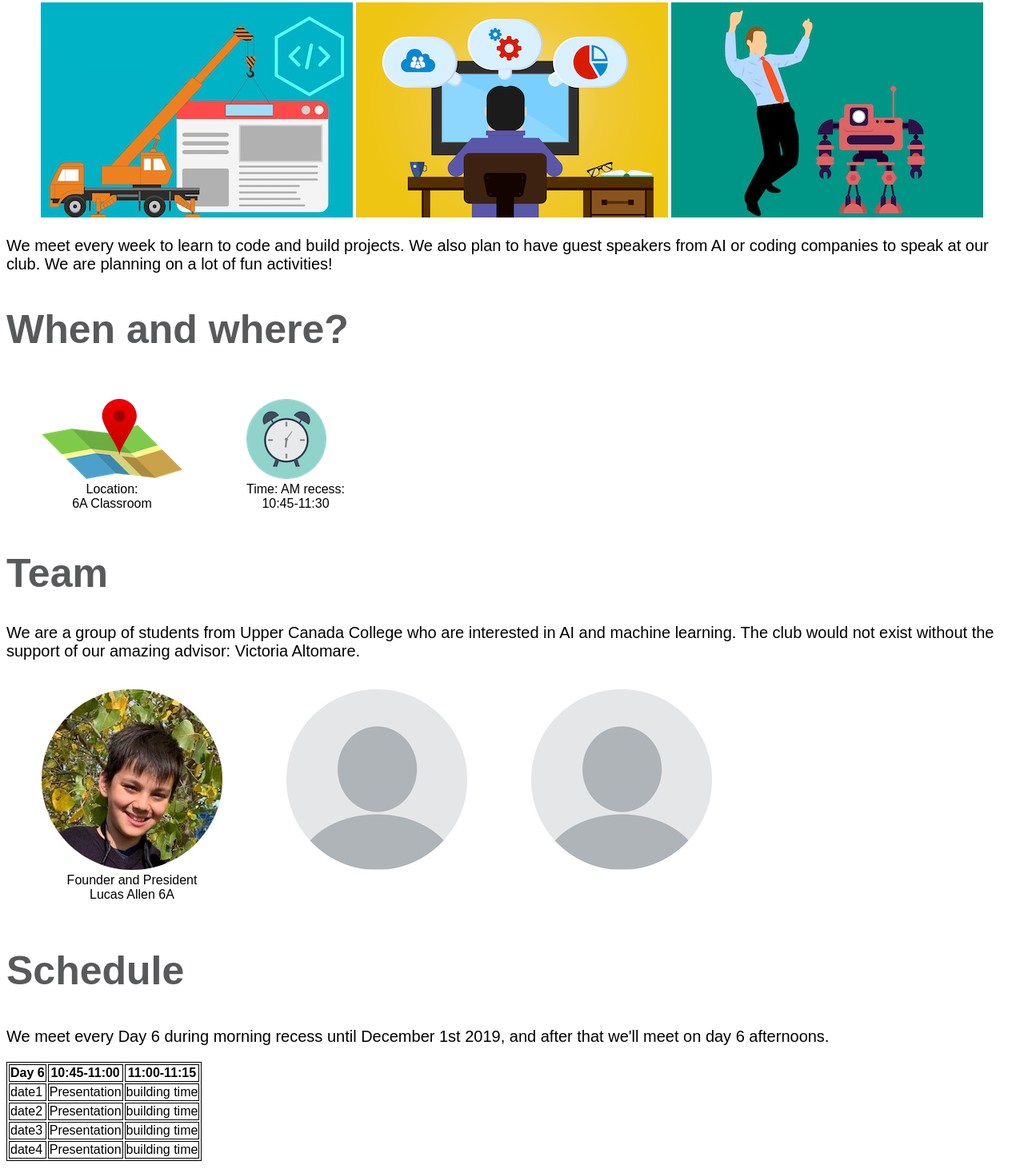
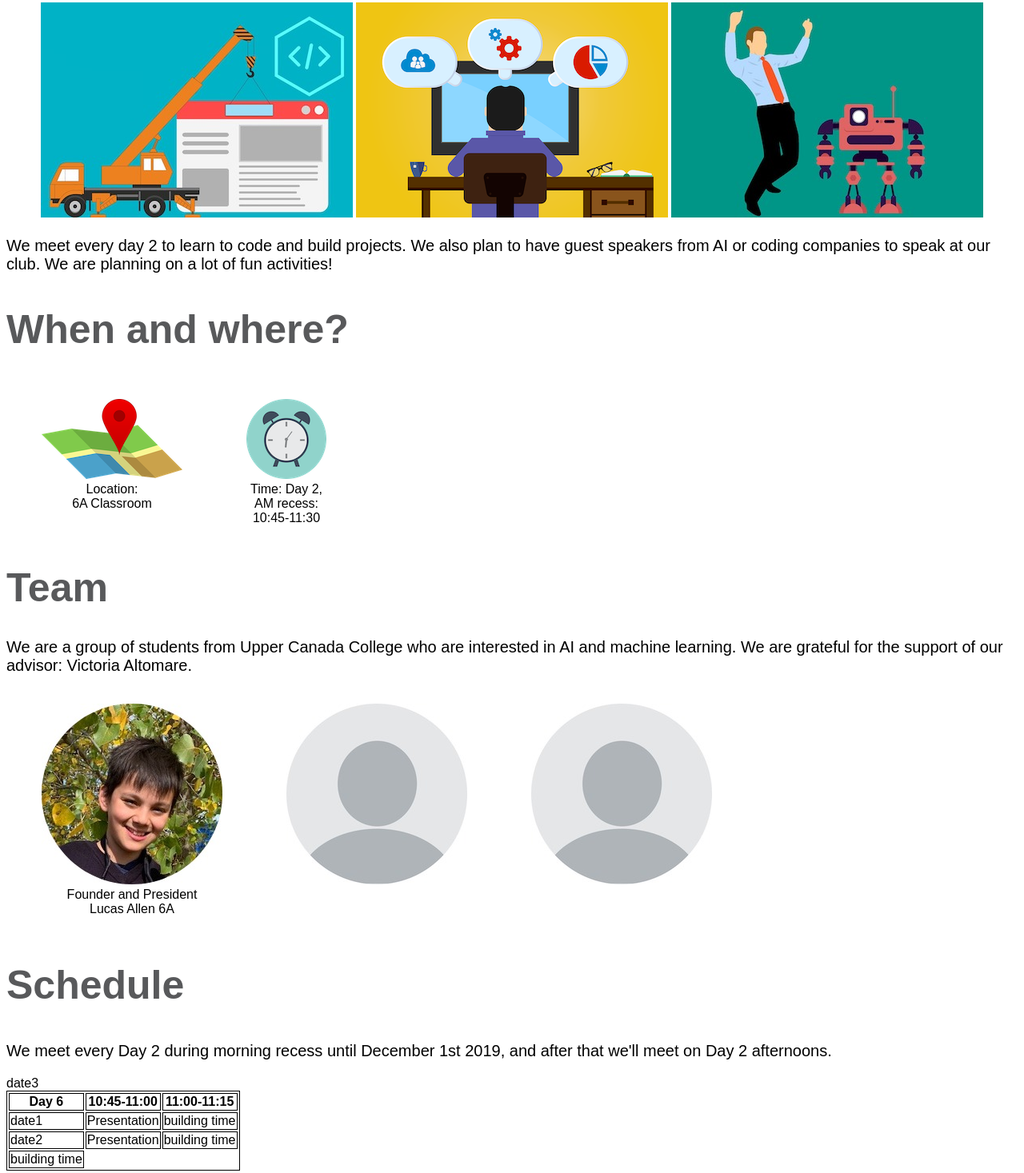
Before and after one commit to uccaiclub/uccaiclub.github.io, a plain HTML site: page index.html in a window 1280 px wide. Shown: the part 1727-3194 px from the top of the page at 80% size. Drawn offline with Linux system fonts and the light colour scheme.

Commit message:
Add files via upload

```diff
--- a/index.html
+++ b/index.html
@@ -45,7 +45,7 @@
 
 
 
-
+<!--pictures of robots, drones + self driving carsbbbb-->
 <center>
                 <h2>Examples:</h2>
 <div id="Me">
@@ -69,10 +69,7 @@
                 </div>
         </center>
 
-
-
-
-
+<!--Our goals!!!!!!!!!!!!!!!!!!!!!!!!!   NOT INCLUDING pictures-->
 <center>
 <h1 id="goal" style="font-size:50px;color:#58595b;">Our goals</h1>
 <p style="font-size: 40px; color: #58595b;"> To Explore STEM(Sceince Technoligy Engineering <br/>Mathematics) • Coding • Machine<br/> Learning • Web Development</p>
@@ -82,9 +79,9 @@
 <div><button type="button"> <a style="text-decoration: none;"href="#signup">Sign Up Now!</a></button></div>
 </center>
 
-
+<!--what we do-->
   <h1 style="font-size:50px;color:#58595b;">What we do</h1>
-
+<!--pictures of what we do-->
 <center>
   <div id="Me">
 
@@ -106,23 +103,12 @@
 
                          </div>
 </center>
-
-
-
-
-
-
-
-
-
-
-
-
-
-  <p>We meet every week to learn to code and build projects. We also plan to have guest speakers from AI or coding companies to speak at our club. We are planning on a lot of fun activities!</p>
+<!--explanation-->
+  <p>We meet every day 2 to learn to code and build projects. We also plan to have guest speakers from AI or coding companies to speak at our club. We are planning on a lot of fun activities!</p>
 
 
   <h2 style="font-size:50px;color:#58595b;">When and where?</h2>
+  <!--location and time-->
   <div class="row">
 
         <figure>
@@ -137,13 +123,14 @@
                         <div class="coloum">
                                 <img src="time.png" style="50%" >
 
-                                <figcaption style="text-align:center">Time: AM recess: <br/>10:45-11:30</figcaption>
+                                <figcaption style="text-align:center">Time: Day 2,<br/>AM recess: <br/>10:45-11:30</figcaption>
                         </figure>
 
                             </div>
-
+<!--team-->
   <h1 style="font-size:50px;color:#58595b;"id="team">Team</h1>
-  <p>We are a group of students from Upper Canada College who are interested in AI and machine learning. The club would not exist without the support of our amazing advisor: Victoria Altomare.</p>
+  <p>We are a group of students from Upper Canada College who are interested in AI and machine learning. We are grateful for the support of our advisor: Victoria Altomare.</p>
+  <!--photos-->
   <div class="row">
 
 
@@ -176,13 +163,13 @@
 
                             </div>
 
-
-  <h2 style="font-size:50px;color:#58595b;">Schedule </h2>
+ <!--Schedule-->
+  <h2 style="font-size:50px;color:#58595b;">Schedule</h2>
+  <p id="this is a paragraph"></p>
+  <p>We meet every Day 2 during morning recess until December 1st 2019, and after that we'll meet on Day 2 afternoons. </p>
 
 
-
-  <p id="this is a paragraph"></p>
-  <p>We meet every Day 6 during morning recess until December 1st 2019, and after that we'll meet on day 6 afternoons. </p>
+  <!--Table showing dates!-->
   <table>
       <thead>
       <tr>
@@ -205,51 +192,17 @@
             </tr>
 
 
-            <tr>
-                    <td>date3</td>
-                    <td>Presentation</td>
-                    <td>building time</td>
-                </tr>
-
-
-
-
-                <tr>
-                        <td>date4</td>
-                        <td>Presentation</td>
-                        <td>building time</td>
+            <tr
+                    <td>date3
+                 <td>building time</td>
                 </tr>
     </tbody>
       </thead>
 
   </table>
-
+  <!--table end-->
 <h3 id='signup'>To sign up, fill out the google form in your e-mail.</h3>
-
-<p>Watch the video below  to learn more AI:</p>
-
+<p>Watch the video below to learn more AI:</p>
 <a href="https://www.youtube.com/embed/4jmsHaJ7xEA"> <img src="whatisai.jpg" length="1000" width="500" /></a>
-
-
 <p class="footer">Ⓒ 2019 The UCC AI Club, <em>Website Developed by Lucas Allen</em></p>
-
-
-
-
-
-
-
-
-
-
-
-
-
-
-
-
-
-
-
-
 </body>
--- a/style.css
+++ b/style.css
@@ -127,11 +127,7 @@ p{
     padding: 0 20px 20px;
 
 }
-img:hover{
-    opacity: .5;
-    transition: .9s;
-    background: chartreuse;
-}
+
 
 
 .img-text{
@@ -162,5 +158,5 @@ img:hover{
 }
 
 #Me:hover img{
-    filter: brightness(50%) blur(2px);
+    filter: brightness(50%) blur(10px);
 }
```
